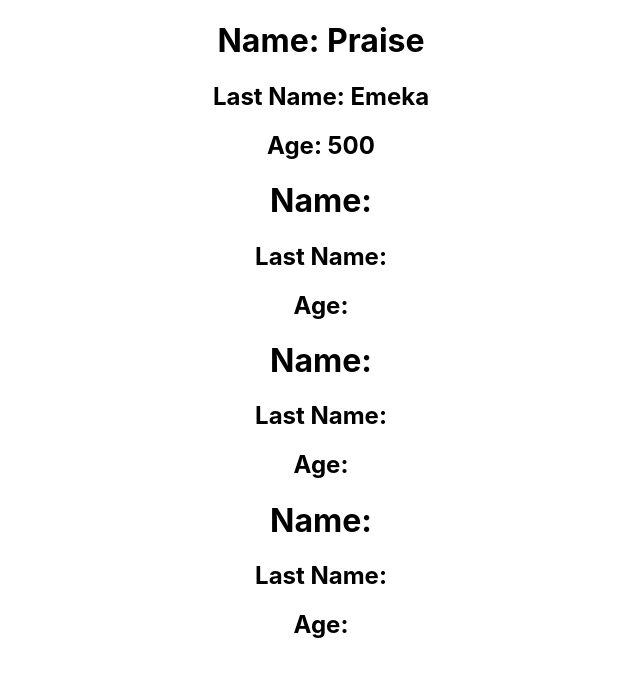
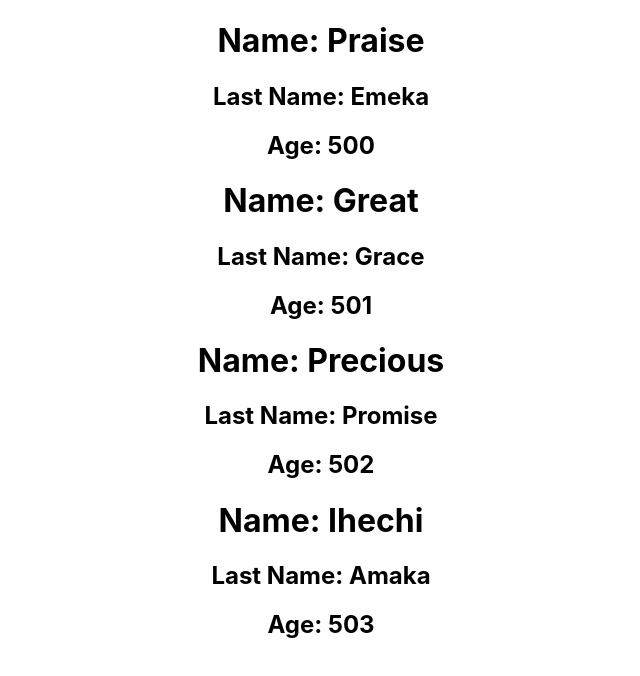
Before and after one commit to Ejiscoxpres/React-practice, a React (Create React App) app: page / in a window 1280 px wide. Shown: the top 676 px of the page, without its empty margins (319-959 px from the left). Built offline with nearby package versions, Linux system fonts and the light colour scheme.

Commit message:
components/props commit

```diff
--- a/src/App.js
+++ b/src/App.js
@@ -17,9 +17,9 @@ const App =()  => {
 
 
       <Person name = {'Praise'} lastName = {'Emeka'} age ={500}/>
-      <Person />
-      <Person />
-      <Person />
+      <Person name = {'Great'} lastName = {'Grace'} age ={501}/>
+      <Person name = {'Precious'} lastName = {'Promise'} age ={502}/>
+      <Person name = {'Ihechi'} lastName = {'Amaka'} age ={503}/>
 
 
     </div>
```
